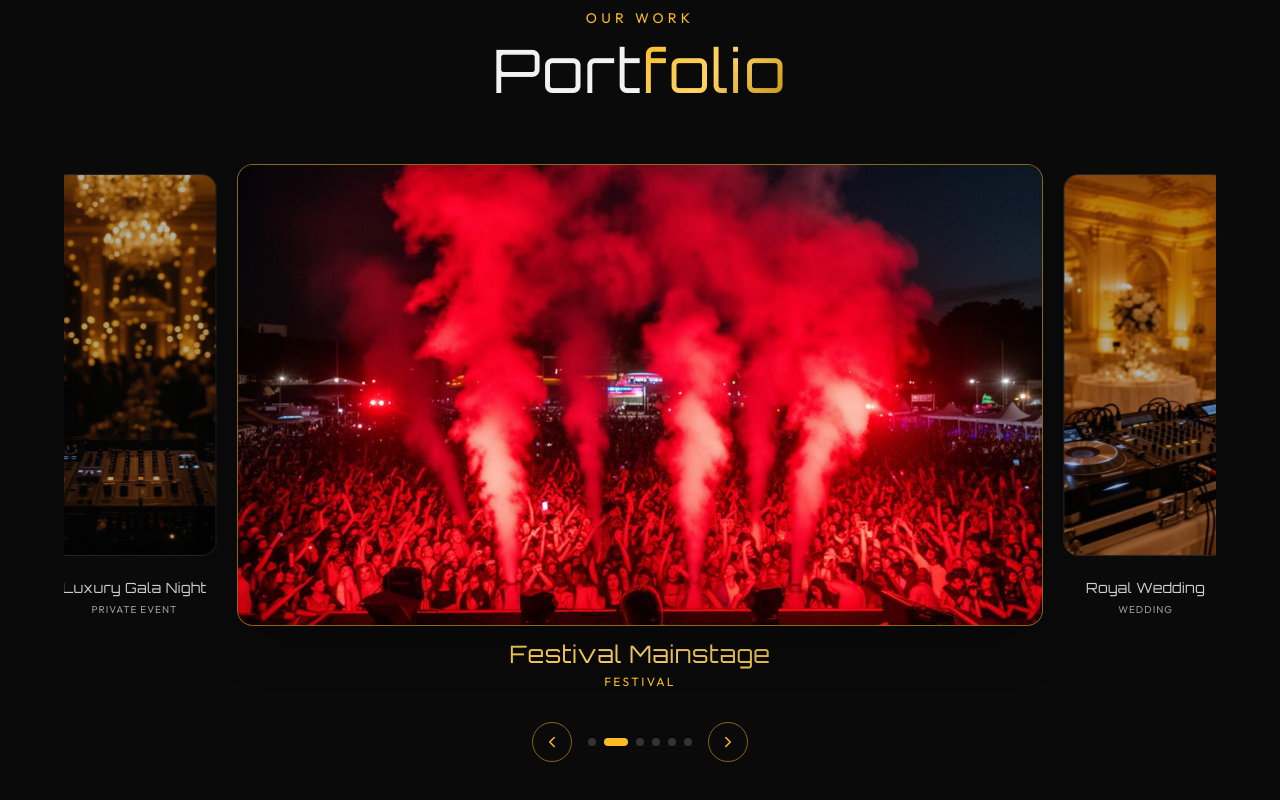
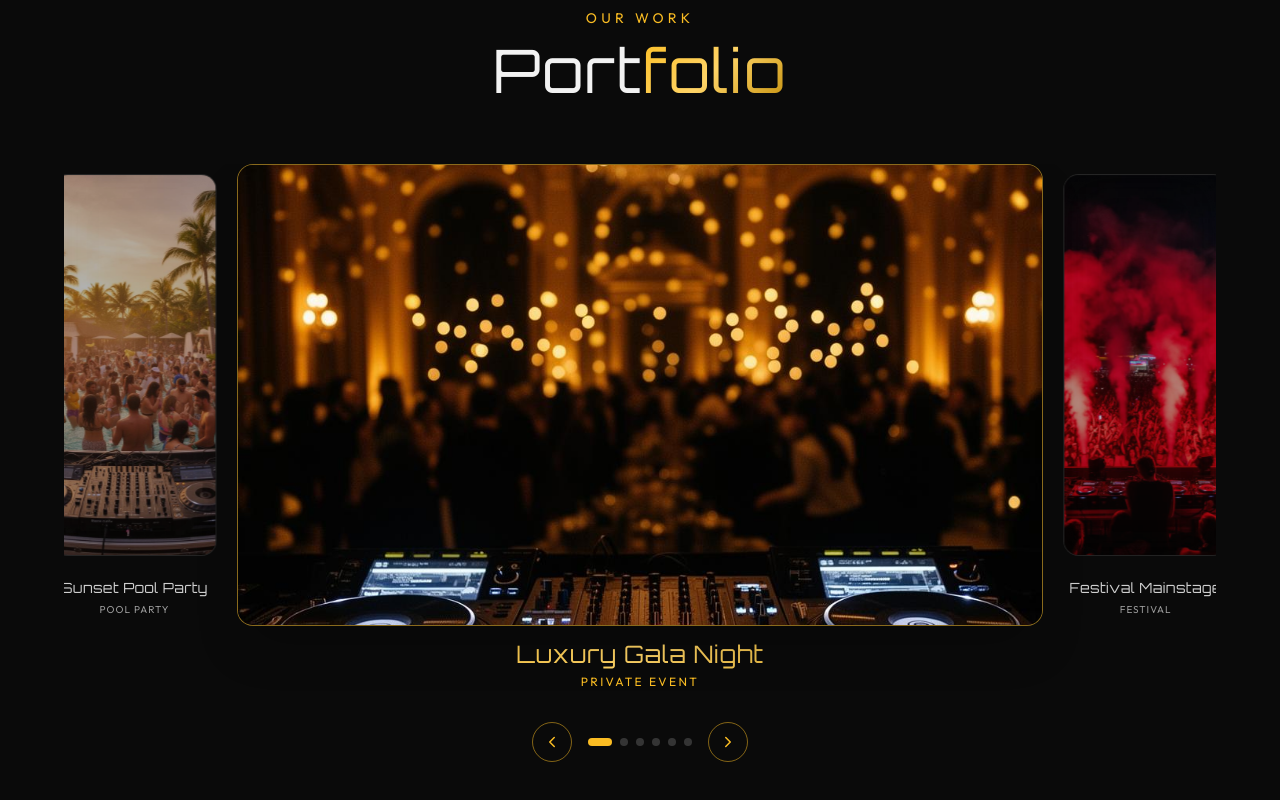
Before and after one commit to iamaloksy/AUDION_PRO, a React (Vite) app: page / in a window 1280 px wide. Shown: the part 2024-2824 px from the top of the page. Built offline with nearby package versions, Linux system fonts and the light colour scheme; the HTML template or start-up script is replaced by a standard one.

Commit message:
add something

```diff
--- a/src/components/PortfolioSection.tsx
+++ b/src/components/PortfolioSection.tsx
@@ -1,5 +1,5 @@
-import { useEffect, useRef, useState, type TouchEvent, type WheelEvent } from "react";
-import { motion, useInView } from "framer-motion";
+import { useRef, useState, type TouchEvent, type WheelEvent } from "react";
+import { AnimatePresence, motion, useInView } from "framer-motion";
 import { ChevronLeft, ChevronRight } from "lucide-react";
 import portfolio1 from "@/assets/portfolio-1.jpg";
 import portfolio2 from "@/assets/portfolio-2.jpg";
@@ -29,17 +29,17 @@ const PortfolioSection = () => {
   const wheelLockUntilRef = useRef(0);
   const inView = useInView(ref, { once: true, margin: "-100px" });
   const [current, setCurrent] = useState(0);
+  const [direction, setDirection] = useState(1);
 
-  useEffect(() => {
-    const timer = setInterval(() => {
-      setCurrent((prev) => (prev + 1) % images.length);
-    }, 4500);
+  const prev = () => {
+    setDirection(-1);
+    setCurrent((c) => (c - 1 + images.length) % images.length);
+  };
 
-    return () => clearInterval(timer);
-  }, []);
-
-  const prev = () => setCurrent((c) => (c - 1 + images.length) % images.length);
-  const next = () => setCurrent((c) => (c + 1) % images.length);
+  const next = () => {
+    setDirection(1);
+    setCurrent((c) => (c + 1) % images.length);
+  };
 
   const handleWheel = (e: WheelEvent<HTMLDivElement>) => {
     const now = Date.now();
@@ -112,11 +112,13 @@ const PortfolioSection = () => {
           onTouchStart={handleTouchStart}
           onTouchEnd={handleTouchEnd}
         >
+          <AnimatePresence mode="wait" initial={false}>
             <motion.div
               key={current}
-            initial={{ opacity: 0, y: 20 }}
-            animate={{ opacity: 1, y: 0 }}
-            transition={{ duration: 0.35 }}
+              initial={{ opacity: 0, x: direction * 70, scale: 0.98 }}
+              animate={{ opacity: 1, x: 0, scale: 1 }}
+              exit={{ opacity: 0, x: direction * -70, scale: 0.98 }}
+              transition={{ duration: 0.45, ease: "easeOut" }}
               className="flex items-start justify-center gap-2 md:gap-4"
             >
               {visibleSlides.map((slide) => {
@@ -159,6 +161,7 @@ const PortfolioSection = () => {
                 );
               })}
             </motion.div>
+          </AnimatePresence>
 
           <div className="flex justify-center gap-4 mt-8">
             <button
@@ -173,7 +176,11 @@ const PortfolioSection = () => {
               {images.map((_, i) => (
                 <button
                   key={i}
-                  onClick={() => setCurrent(i)}
+                  onClick={() => {
+                    if (i === current) return;
+                    setDirection(i > current ? 1 : -1);
+                    setCurrent(i);
+                  }}
                   className={`w-2 h-2 rounded-full transition-all duration-300 ${
                     i === current ? "bg-accent w-6" : "bg-muted-foreground/30"
                   }`}
--- a/src/pages/Services.tsx
+++ b/src/pages/Services.tsx
@@ -190,7 +190,7 @@ const Services = () => {
               rel="noopener noreferrer"
               className="inline-block px-10 py-4 rounded-full bg-primary text-primary-foreground font-semibold text-sm uppercase tracking-wider transition-all duration-300 hover:scale-105 red-glow"
             >
-              Book A Service
+              Book A Meeting
             </a>
           </div>
         </div>
```
Lines whose indentation alone changed are shown as unchanged.
